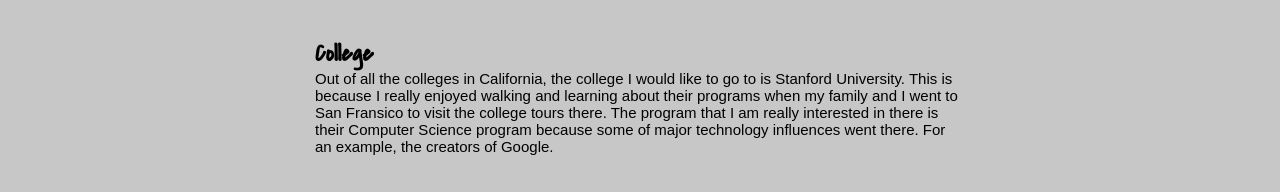
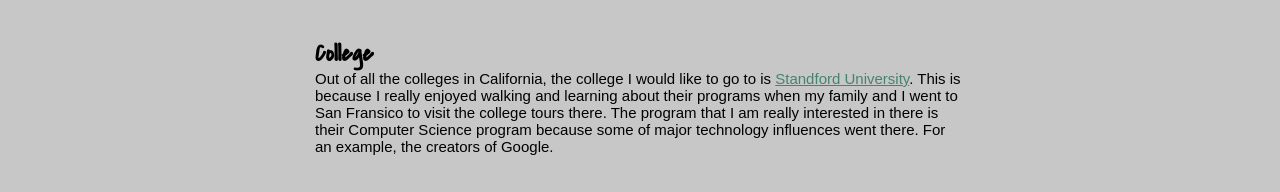
Before and after one commit to KailinePham/middle-school-website, a plain HTML site: page future.html in a window 1280 px wide. Shown: the part 589-781 px from the top of the page. Drawn offline with Linux system fonts and the light colour scheme.

Commit message:
Update future.html

```diff
--- a/future.html
+++ b/future.html
@@ -26,7 +26,7 @@
 		</article>
 		<article>
 		<h2>College</h2>
-			<p>Out of all the colleges in California, the college I would like to go to is Stanford University. This is because I really enjoyed walking and learning about their programs when my family and I went to San Fransico to visit the college tours there. The program that I am really interested in there is their Computer Science program because some of major technology influences went there. For an example, the creators of Google.</p>
+			<p>Out of all the colleges in California, the college I would like to go to is <a class="elinks" href="https://www.stanford.edu/" target="_blank">Standford University</a>. This is because I really enjoyed walking and learning about their programs when my family and I went to San Fransico to visit the college tours there. The program that I am really interested in there is their Computer Science program because some of major technology influences went there. For an example, the creators of Google.</p>
 
 		</article>
 		<article>
```
